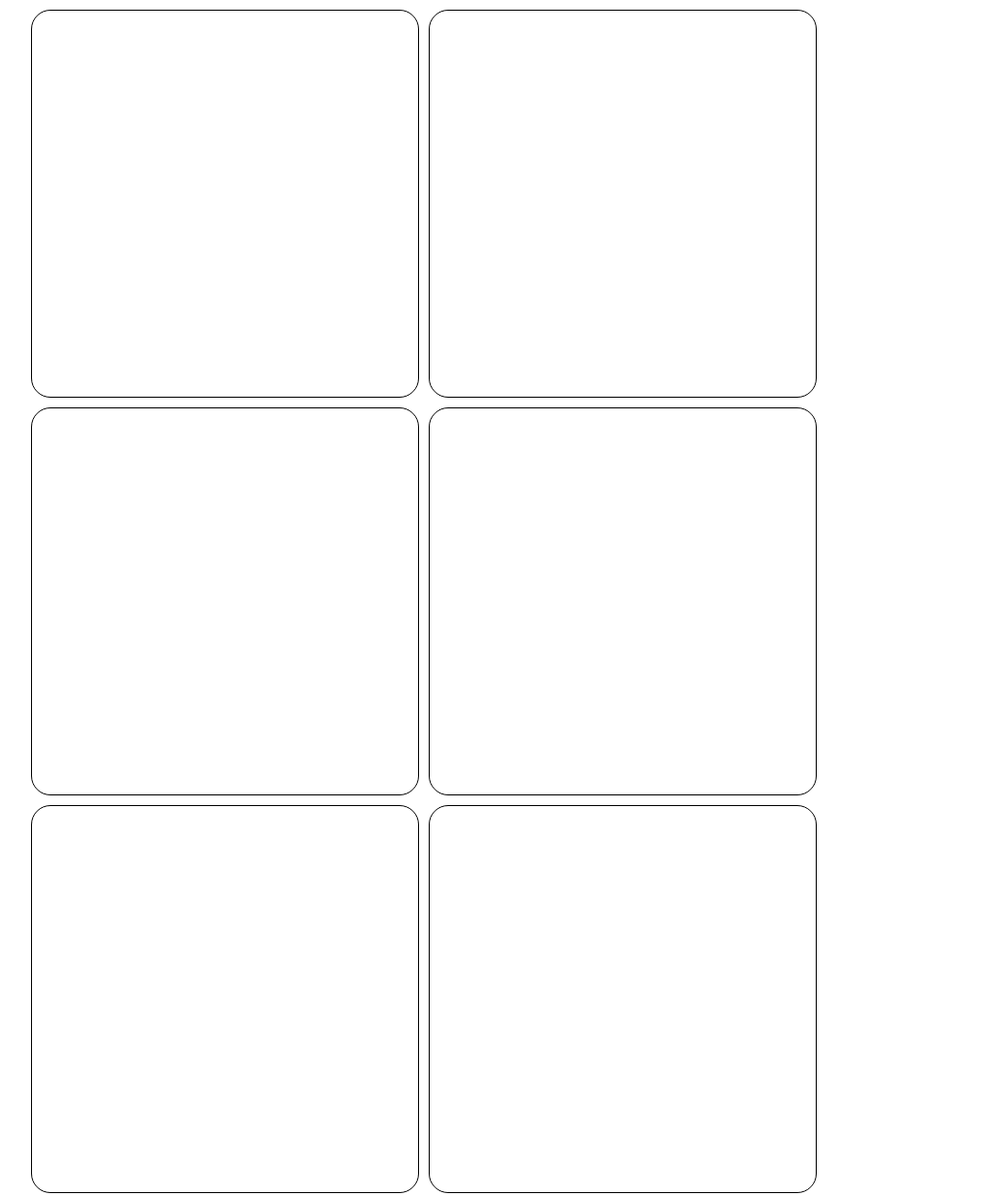
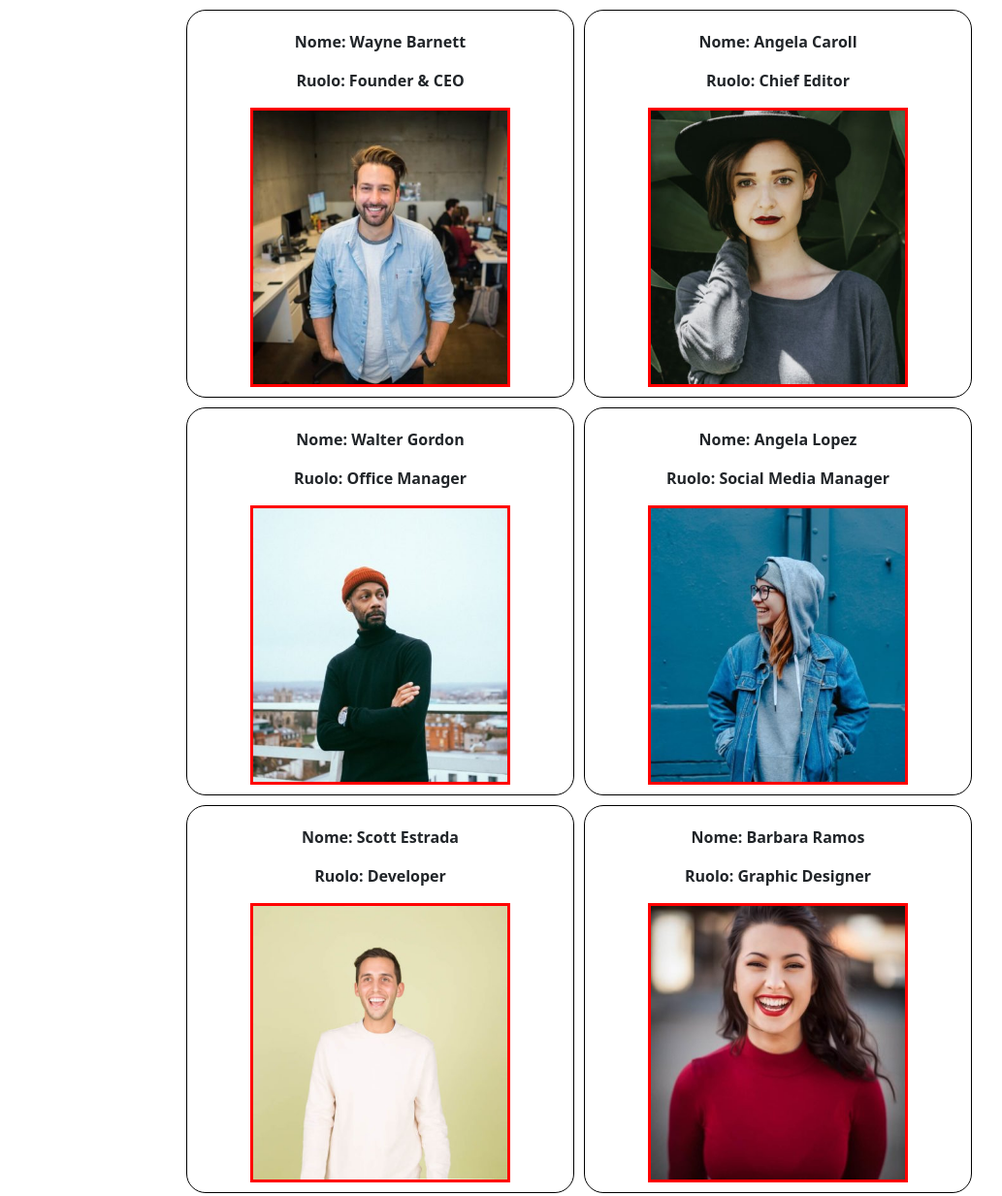
Before and after one commit to nicolacaddeo/js-our-team, a plain HTML site: page index.html in a window 1280 px wide. Shown: the part 147-1380 px from the top of the page at 97% size, without its empty margins (43-1076 px from the left). Drawn offline with nearby package versions, Linux system fonts and the light colour scheme.

Commit message:
fixed HTML

```diff
--- a/index.html
+++ b/index.html
@@ -16,25 +16,8 @@
     <main>
         <div class="container py-5 text-center">
             <h1 class="text-uppercase pb-5">Our Team</h1>
-            <div class="row">
-                <div class="col-12 nc-container">
+            <div id="cards-container" class="row justify-content-center">
 
-                </div>
-                <div class="col-12 nc-container">
-
-                </div>
-                <div class="col-12 nc-container">
-
-                </div>
-                <div class="col-12 nc-container">
-
-                </div>
-                <div class="col-12 nc-container">
-
-                </div>
-                <div class="col-12 nc-container">
-
-                </div>
             </div>
         </div>
     </main>
```
